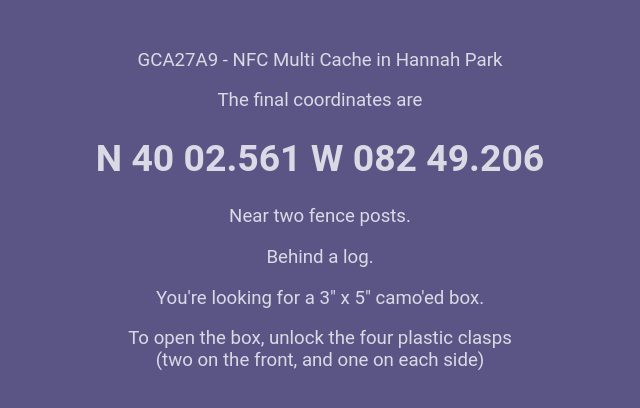
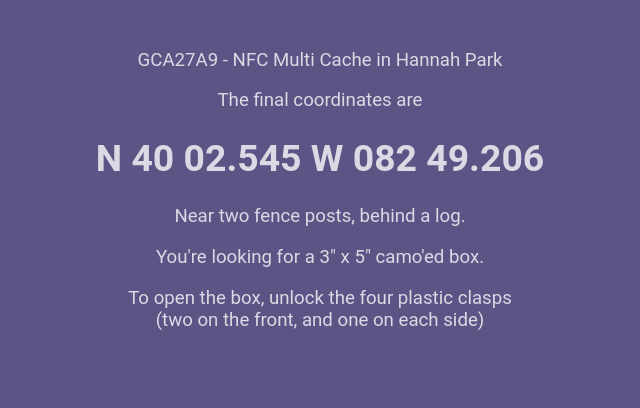
Before and after one commit to Fisher-CMH/GCA27A9, a plain HTML site: page docs/index.html in a window 1280 px wide. Shown: the whole page, without its empty margins (320-960 px from the left). Drawn offline with Linux system fonts and the light colour scheme.

Commit message:
Update index.html

```diff
--- a/docs/index.html
+++ b/docs/index.html
@@ -4,9 +4,8 @@
     <p>&nbsp;</p>
     <p>GCA27A9 - NFC Multi Cache in Hannah Park</p>
     <p>The final coordinates are</p>
-    <h1>N 40 02.561 W 082 49.206</h1>
-    <p>Near two fence posts.</p>
-    <p>Behind a log.</p>
+    <h1>N 40 02.545 W 082 49.206</h1>
+    <p>Near two fence posts, behind a log.</p>
     <p>You're looking for a 3" x 5" camo'ed box.</p>
     <p>To open the box, unlock the four plastic clasps<br/>(two on the front, and one on each side)</p>
     <p>&nbsp;</p>
```
